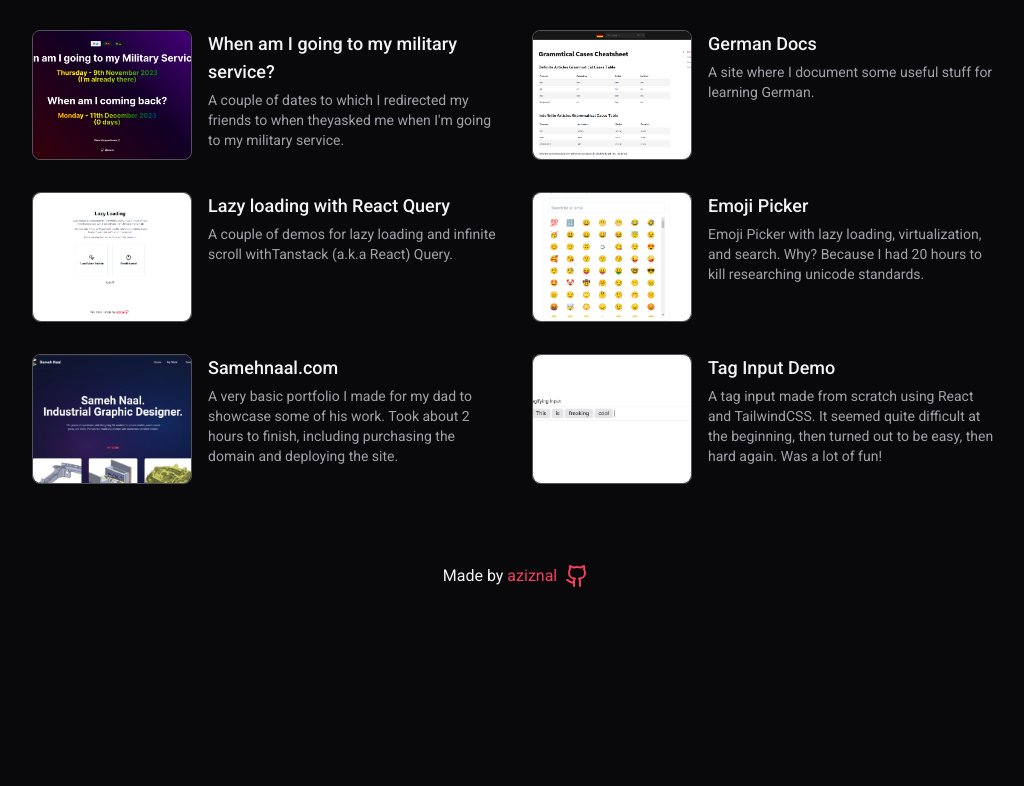
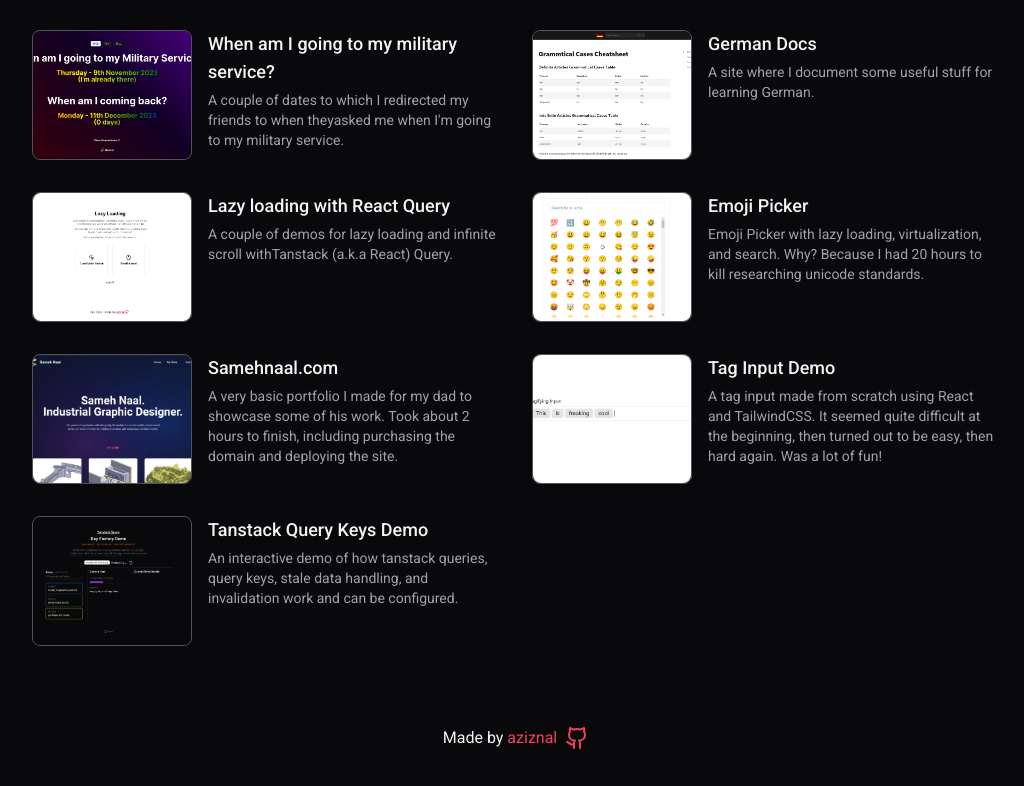
Before and after one commit to aziznal/my-link-tree, a Next.js app: page / in a window 1280 px wide. Shown: the part 551-1337 px from the top of the page, without its empty margins (124-1148 px from the left). Before the commit the page ends 1187 px from the top, so only its background shows below. Built offline with nearby package versions, Linux system fonts and the light colour scheme.

Commit message:
add link to query keys demo site

```diff
--- a/app/page.tsx
+++ b/app/page.tsx
@@ -133,6 +133,16 @@ export default function Home() {
         >
           Tag Input Demo
         </ProjectLink>
+
+        <ProjectLink
+          href="https://query-key-factory.aziznal.com/"
+          imageSrc="/previews/query-key-demo.png"
+          description={
+            "An interactive demo of how tanstack queries, query keys, stale data handling, and invalidation work and can be configured."
+          }
+        >
+          Tanstack Query Keys Demo
+        </ProjectLink>
       </div>
 
       <div className="text-center w-full mt-16 flex gap-1 items-center justify-center">
```
Also changed, not shown: public/previews/query-key-demo.png (added).
